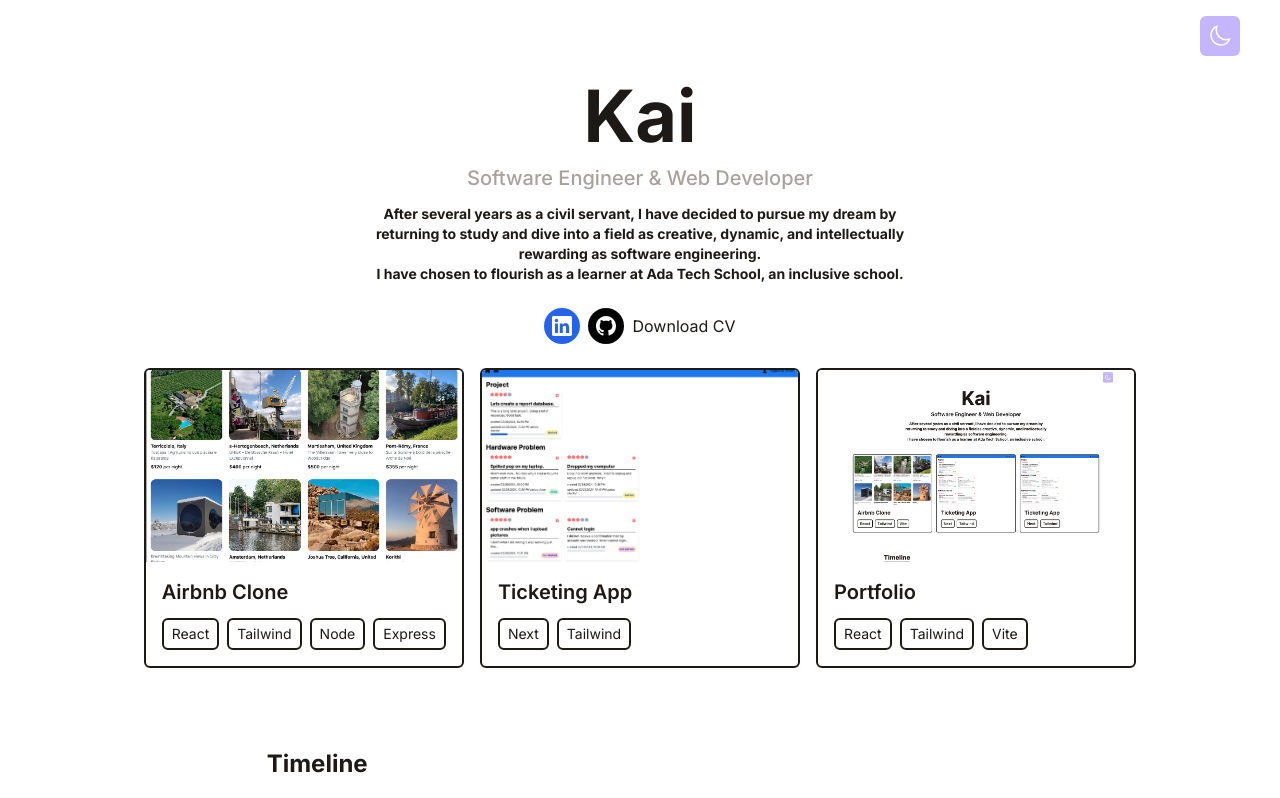
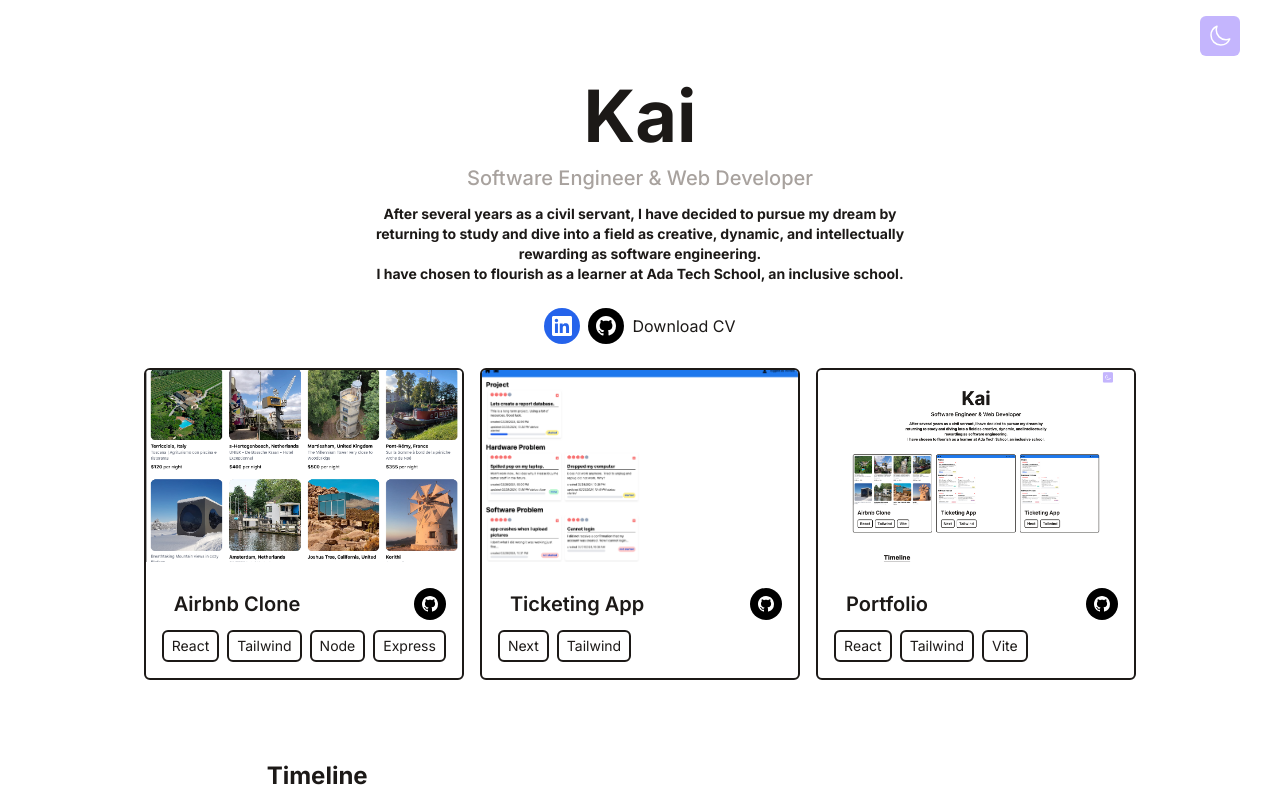
Before and after one commit to kailam-ada/minimal-portfolio, a React (Vite) app: page / in a window 1280 px wide. Shown: the top 798 px of the page. Built offline with nearby package versions, Linux system fonts and the light colour scheme; no server answers.

Commit message:
added github link and updated link to projects

```diff
--- a/src/components/Portfolio.jsx
+++ b/src/components/Portfolio.jsx
@@ -12,6 +12,7 @@ function Portfolio() {
                     title={project.title}
                     stack={project.stack}
                     link={project.link}
+                    github={project.github}
                 />
             ))}
         </div>
--- a/src/components/PortfolioItem.jsx
+++ b/src/components/PortfolioItem.jsx
@@ -1,18 +1,47 @@
 import React from 'react'
 
-function PortfolioItem({title, imgUrl, stack, link}) {
+function PortfolioItem({ title, imgUrl, stack, link, github }) {
     return (
+        <div className='border-2 border-stone-900 dark:border-white rounded-md overflow-hidden'>
             <a
                 href={link}
                 target='_blank'
                 rel='noopener noreferrer'
-    className='border-2 border-stone-900 dark:border-white rounded-md overflow-hidden'>
+            >
                 <img src={imgUrl}
                     alt="portfolio"
                     className='w-full h-36 md:h-48 object-cover cursor-pointer'
                 />
+            </a>
             <div className='w-full p-4'>
-            <h3 className='text-lg md:text-xl dark:text-white mb-2 md:mb-3 font-semibold'>{title}</h3>
+                <div className="flex justify-between items-center">
+                    <h3 className='text-lg md:text-xl dark:text-white mb-2 md:mb-3 font-semibold m-3'>{title}
+                    </h3>
+                        <a
+                            href={github}
+                            target='_blank'
+                            rel='noopener noreferrer'
+                            className="bg-black dark:bg-white p-2 font-semibold text-white dark:text-black inline-flex items-center space-x-2 rounded-full ">
+                            <svg
+                                xmlns="http://www.w3.org/2000/svg"
+                                xmlnsXlink="http://www.w3.org/1999/xlink"
+                                aria-hidden="true"
+                                role="img"
+                                className="w-4"
+                                preserveAspectRatio="xMidYMid meet"
+                                viewBox="0 0 24 24"
+                            >
+                                <g fill="none">
+                                    <path
+                                        fillRule="evenodd"
+                                        clipRule="evenodd"
+                                        d="M12 0C5.37 0 0 5.37 0 12c0 5.31 3.435 9.795 8.205 11.385c.6.105.825-.255.825-.57c0-.285-.015-1.23-.015-2.235c-3.015.555-3.795-.735-4.035-1.41c-.135-.345-.72-1.41-1.23-1.695c-.42-.225-1.02-.78-.015-.795c.945-.015 1.62.87 1.845 1.23c1.08 1.815 2.805 1.305 3.495.99c.105-.78.42-1.305.765-1.605c-2.67-.3-5.46-1.335-5.46-5.925c0-1.305.465-2.385 1.23-3.225c-.12-.3-.54-1.53.12-3.18c0 0 1.005-.315 3.3 1.23c.96-.27 1.98-.405 3-.405s2.04.135 3 .405c2.295-1.56 3.3-1.23 3.3-1.23c.66 1.65.24 2.88.12 3.18c.765.84 1.23 1.905 1.23 3.225c0 4.605-2.805 5.625-5.475 5.925c.435.375.81 1.095.81 2.22c0 1.605-.015 2.895-.015 3.3c0 .315.225.69.825.57A12.02 12.02 0 0 0 24 12c0-6.63-5.37-12-12-12z"
+                                        fill="currentColor"
+                                    />
+                                </g>
+                            </svg>
+                        </a>
+                </div>
                 <p className='flex flex-wrap gap-2 flex-row items-center justify-start
             text-xs md:text-sm dark:text-white'>
                     {stack.map(item => (
@@ -22,7 +51,8 @@ function PortfolioItem({title, imgUrl, stack, link}) {
                     ))}
                 </p>
             </div>
-    </a>
+
+        </div>
     )
 }
 
```
Lines whose indentation alone changed are shown as unchanged.
